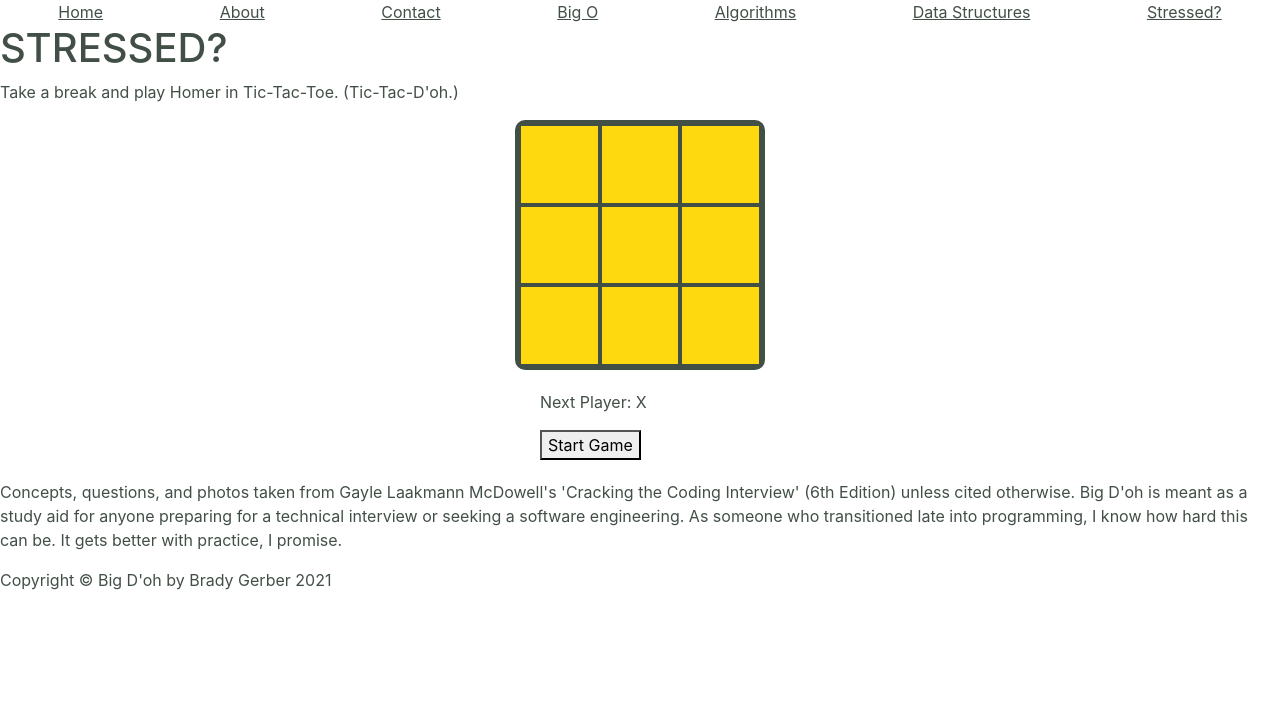
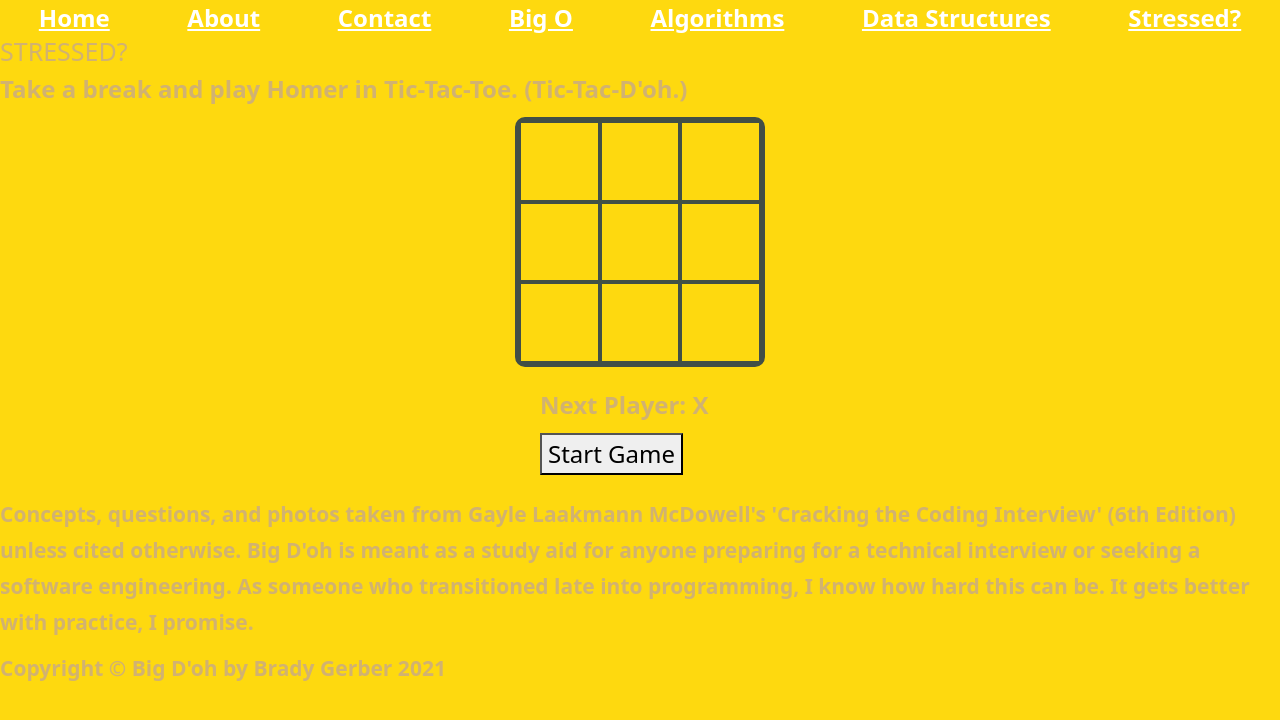
Before and after one commit to bg-write/big-doh, a React (Create React App) app: page /ttt in a window 1280 px wide. Shown: the top 720 px of the page. Built offline with nearby package versions, Linux system fonts and the light colour scheme.

Commit message:
Update overall CSS

```diff
--- a/src/App.css
+++ b/src/App.css
@@ -1,51 +1,63 @@
-.App {
-	/* background-color: #fed90f; */
-	color: #424f46;
+/*
+HOMER COLOR GUIDE:
+-Skin: #FED90F (Metallic Yellow)
+-Beard: #D1B271 (Light French Beige)
+-Shirt: #FFFFFF (White)
+-Pants: #70D1FE (Maya Blue)
+-Shoes: #424F46 (Outer Space)
+*/
+
+html {
+	box-sizing: border-box;
+}
+
+*,
+*::before,
+*::after {
+	box-sizing: inherit;
+}
+
+:root {
+	font-size: 62.5%;
+}
+
+body {
+	background-color: #FED90F;
+	font-family: system-ui, -apple-system, BlinkMacSystemFont, 'Segoe UI', Roboto,
+		Oxygen-Sans, Ubuntu, Cantarell, 'Helvetica Neue', sans- serif;
+	margin: 0;
+	color: whitesmoke;
+	display: grid;
+	font-size: 2.4rem;
+	font-weight: bold;
+	height: 100vh;
+	/* mobile first - single column */
+	grid-template-columns: 1fr;
+	grid-template-rows: 1fr minmax(100px, 1fr) 1fr;
+	grid-template-areas:
+		'header'
+		'content'
+		'footer';
+}
+
+header {
+	grid-area: header;
+}
+
+main {
+	color: #D1B271;
+	grid-area: content;
+}
+
+footer {
+	color: #D1B271;
+	grid-area: footer;
 }
 
 a {
-	color: #424f46;
+	color: #ffffff;
 }
 
 a:hover {
-	/* color: #ffffff; */
+	color: #70D1FE;
 }
-
-html {
-	height: 100vh;
-  }
-
-.App-logo {
-	height: 40vmin;
-	pointer-events: none;
-}
-
-@media (prefers-reduced-motion: no-preference) {
-	.App-logo {
-		animation: App-logo-spin infinite 20s linear;
-	}
-}
-
-.App-header {
-	background-color: #282c34;
-	min-height: 100vh;
-	display: flex;
-	flex-direction: column;
-	align-items: center;
-	justify-content: center;
-	font-size: calc(10px + 2vmin);
-	color: white;
-}
-
-.App-link {
-	color: #61dafb;
-}
-
-@keyframes App-logo-spin {
-	from {
-		transform: rotate(0deg);
-	}
-	to {
-		transform: rotate(360deg);
-	}
-}
--- a/src/components/About.jsx
+++ b/src/components/About.jsx
@@ -4,7 +4,7 @@ import { Link } from 'react-router-dom';
 function About() {
 	return (
 		<>
-			<content>
+			<main>
 				<h1>ABOUT</h1>
 				<div>
 					<Link to="/">Back To Home</Link>
@@ -15,7 +15,7 @@ function About() {
 					<a href="https://github.com/bg-write">Say hello!</a>
 				</p>
 				<hr />
-			</content>
+			</main>
 		</>
 	);
 }
--- a/src/components/Algorithms.jsx
+++ b/src/components/Algorithms.jsx
@@ -4,7 +4,7 @@ import { Link } from 'react-router-dom';
 function Algorithms() {
 	return (
 		<>
-			<content>
+			<main>
 				<h1>ALGORITHMS</h1>
 				<div>
 					<Link to="/">Back To Home</Link>
@@ -82,7 +82,7 @@ function Algorithms() {
 					</li>
 				</ul>
 				<hr />
-			</content>
+			</main>
 		</>
 	);
 }
--- a/src/components/BigO.jsx
+++ b/src/components/BigO.jsx
@@ -4,7 +4,7 @@ import { Link } from 'react-router-dom';
 function BigO() {
 	return (
 		<>
-			<content>
+			<main>
 				<h1>BIG O</h1>
 				<div>
 					<Link to="/">Back To Home</Link>
@@ -69,7 +69,7 @@ function BigO() {
 					Brute force.
 				</p>
 				<hr />
-			</content>
+			</main>
 		</>
 	);
 }
--- a/src/components/Contact.jsx
+++ b/src/components/Contact.jsx
@@ -4,7 +4,7 @@ import { Link } from 'react-router-dom';
 function Contact() {
 	return (
 		<>
-			<content>
+			<main>
 				<h1>CONTACT</h1>
 				<div>
 					<Link to="/">Back To Home</Link>
@@ -24,7 +24,7 @@ function Contact() {
 				</p>
 				<p>Gmail: bradywgerber</p>
 				<hr />
-			</content>
+			</main>
 		</>
 	);
 }
--- a/src/components/DataStructures.jsx
+++ b/src/components/DataStructures.jsx
@@ -4,7 +4,7 @@ import { Link } from 'react-router-dom';
 function DataStructures() {
 	return (
 		<>
-			<content>
+			<main>
 				<h1>DATA STRUCTURES</h1>
 				<div>
 					<Link to="/">Back To Home</Link>
@@ -41,7 +41,7 @@ function DataStructures() {
 				<p>Trie: Can only store alphabetical data.</p>
 				<p>Graphs: Any node can have multiple edges to other nodes.</p>
 				<hr />
-			</content>
+			</main>
 		</>
 	);
 }
--- a/src/components/Footer.jsx
+++ b/src/components/Footer.jsx
@@ -5,14 +5,18 @@ function Footer() {
 		<>
 			<footer>
 				<p>
-					Concepts, questions, and photos taken from Gayle Laakmann McDowell's
-					'Cracking the Coding Interview' (6th Edition) unless cited otherwise.
-					Big D'oh is meant as a study aid for anyone preparing for a technical
-					interview or seeking a software engineering. As someone who
-					transitioned late into programming, I know how hard this can be. It
-					gets better with practice, I promise.
+					<small>
+						Concepts, questions, and photos taken from Gayle Laakmann McDowell's
+						'Cracking the Coding Interview' (6th Edition) unless cited
+						otherwise. Big D'oh is meant as a study aid for anyone preparing for
+						a technical interview or seeking a software engineering. As someone
+						who transitioned late into programming, I know how hard this can be.
+						It gets better with practice, I promise.
+					</small>
 				</p>
-				<p>Copyright &copy; Big D'oh by Brady Gerber 2021</p>
+				<p>
+					<small>Copyright &copy; Big D'oh by Brady Gerber 2021</small>
+				</p>
 			</footer>
 		</>
 	);
--- a/src/components/Home.jsx
+++ b/src/components/Home.jsx
@@ -4,7 +4,7 @@ import { Link } from 'react-router-dom';
 function Home() {
 	return (
 		<>
-			<content>
+			<main>
 				<h1>BIG D'OH: HOMER READS 'CRACKING THE CODING INTERVIEW'</h1>
 				<hr />
 				<p>
@@ -24,7 +24,7 @@ function Home() {
 					</li>
 				</ul>
 				<hr />
-			</content>
+			</main>
 		</>
 	);
 }
--- a/src/components/TTT/TTT.jsx
+++ b/src/components/TTT/TTT.jsx
@@ -4,11 +4,11 @@ import Game from './Game';
 function TTT() {
 	return (
 		<>
-			<content>
+			<main>
 				<h1>STRESSED?</h1>
 				<p>Take a break and play Homer in Tic-Tac-Toe. (Tic-Tac-D'oh.)</p>
 				<Game />
-			</content>
+			</main>
 		</>
 	);
 }
```
